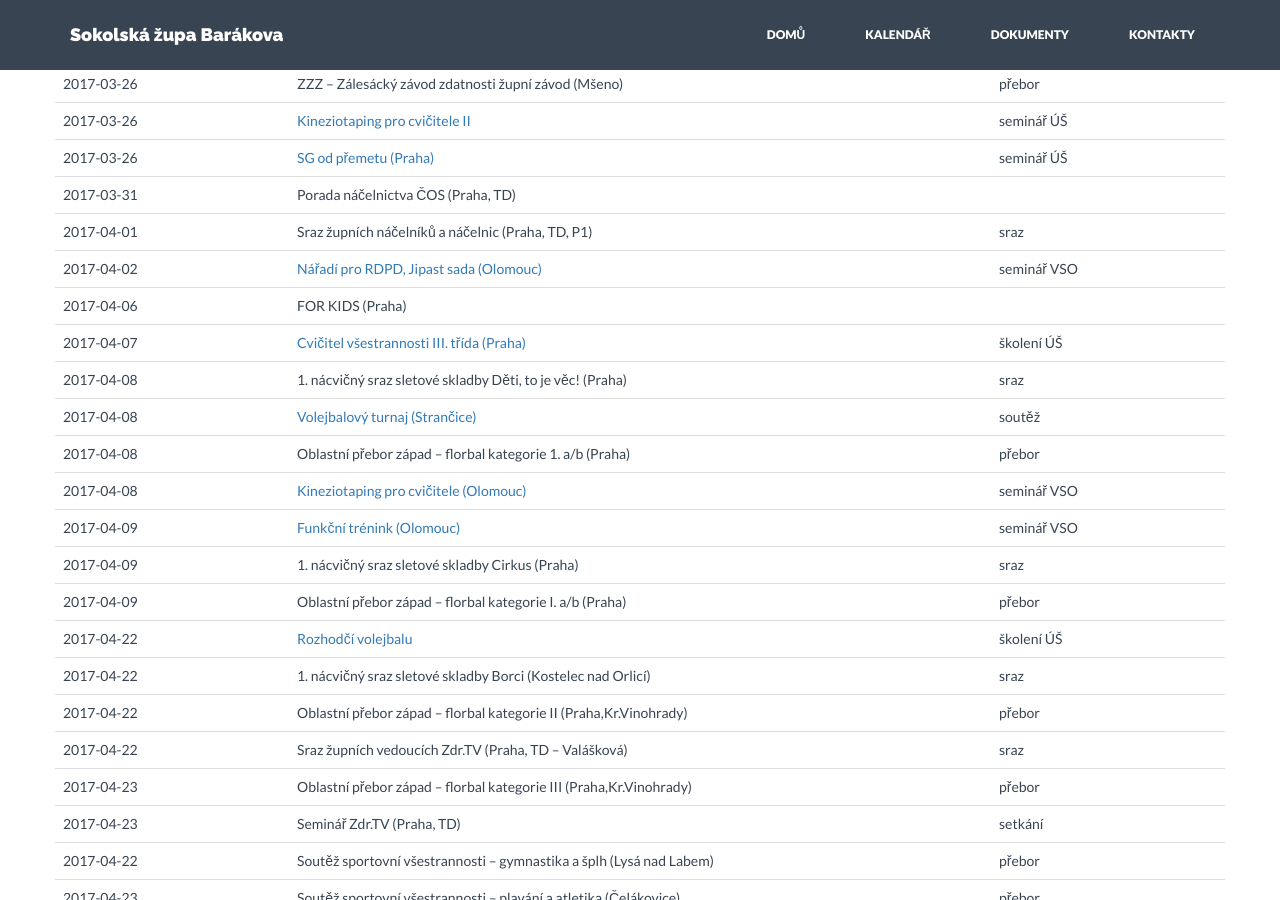
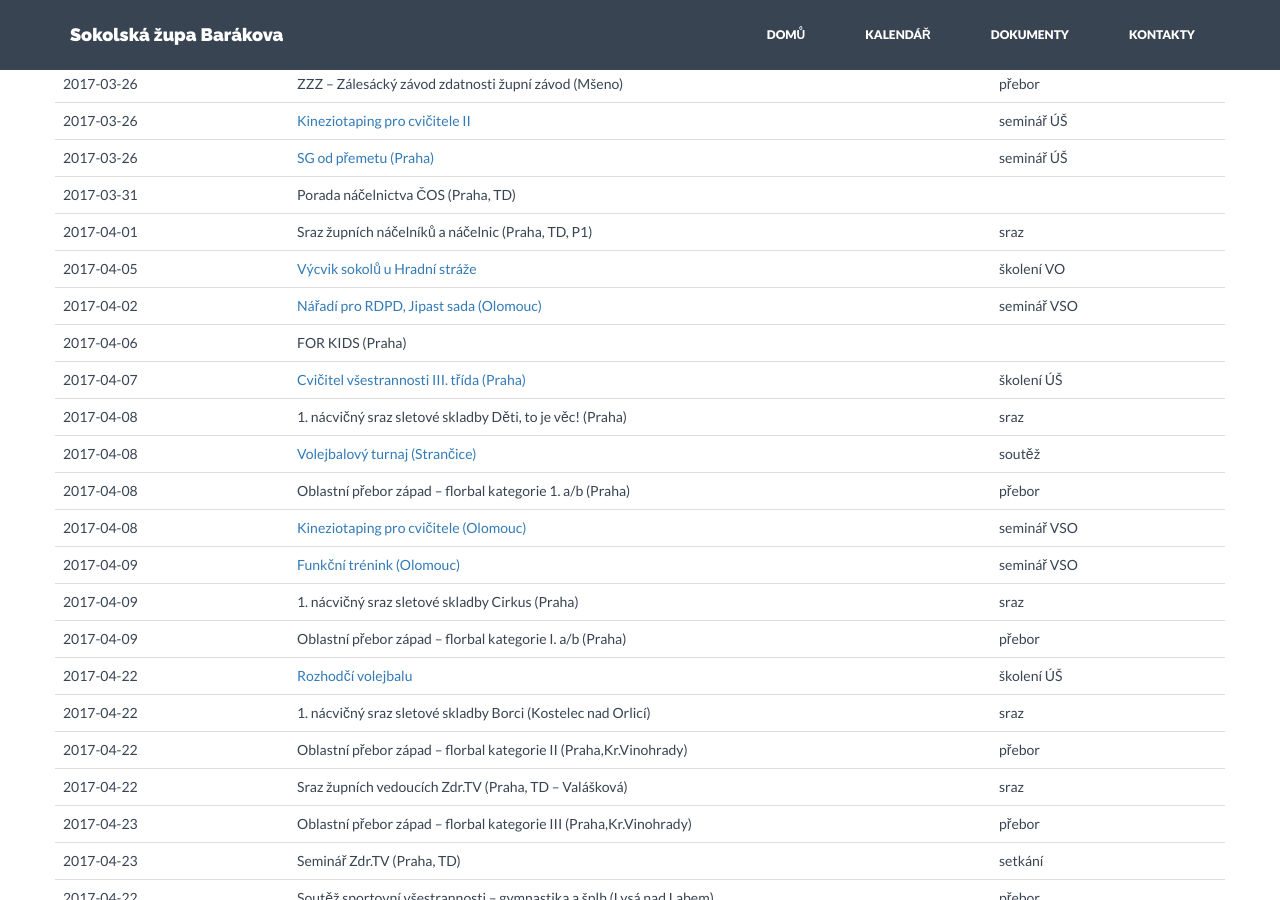
Before and after one commit to milanhybner/zbarakova.cz, a Jekyll site: the page built from akce.md, in a window 1280 px wide and 900 px high, scrolled down 2832 px. Built offline with Jekyll 4.4.1, drawn with Linux system fonts in a browser that asks for light colours; nearby versions of some CDN libraries.

Commit message:
Přidán plakát/pozvánka na výcvik sokolů u hradní stráže
https://drive.google.com/open?id=0B0w6gDorCVUkc00wWHJDeXp1ZE0

```diff
--- a/_data/akce.yaml
+++ b/_data/akce.yaml
@@ -385,6 +385,11 @@
   nazev: Sraz župních náčelníků a náčelnic (Praha, TD, P1)
   url:
   druh: sraz
+
+- datum: 2017-04-05
+  nazev: Výcvik sokolů u Hradní stráže
+  url: https://drive.google.com/open?id=0B0w6gDorCVUkc00wWHJDeXp1ZE0
+  druh: školení VO
 
 - datum: 2017-04-02
   nazev: Nářadí pro RDPD, Jipast sada (Olomouc)
```
